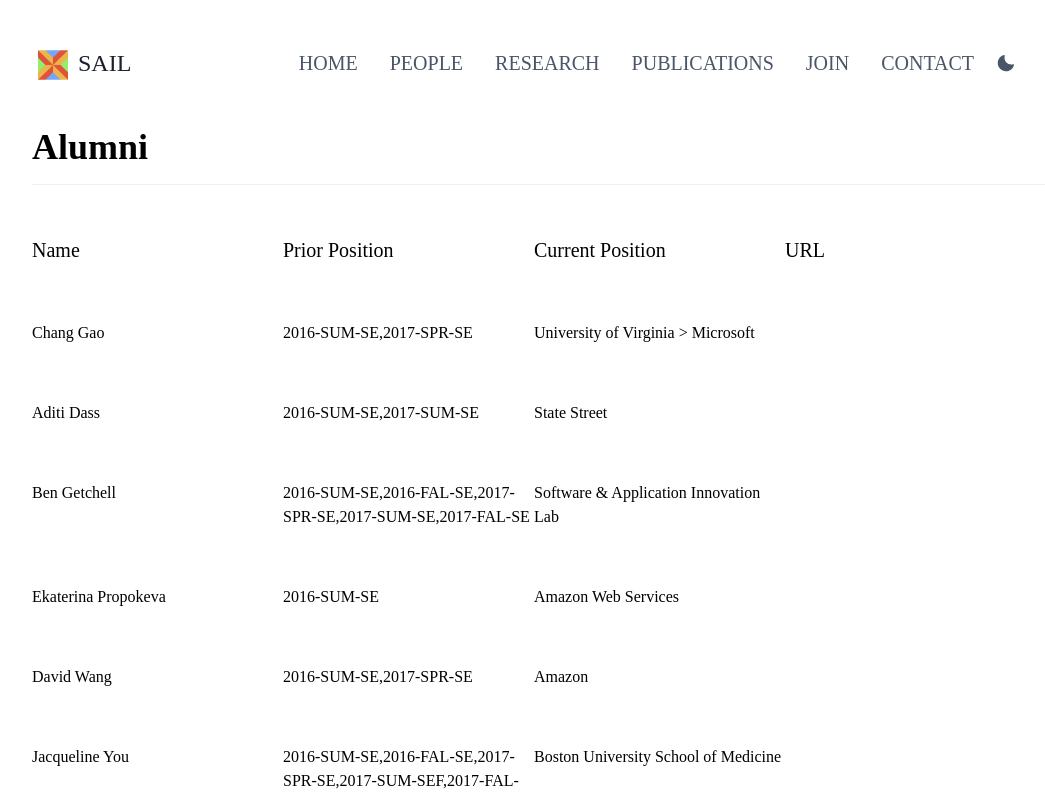
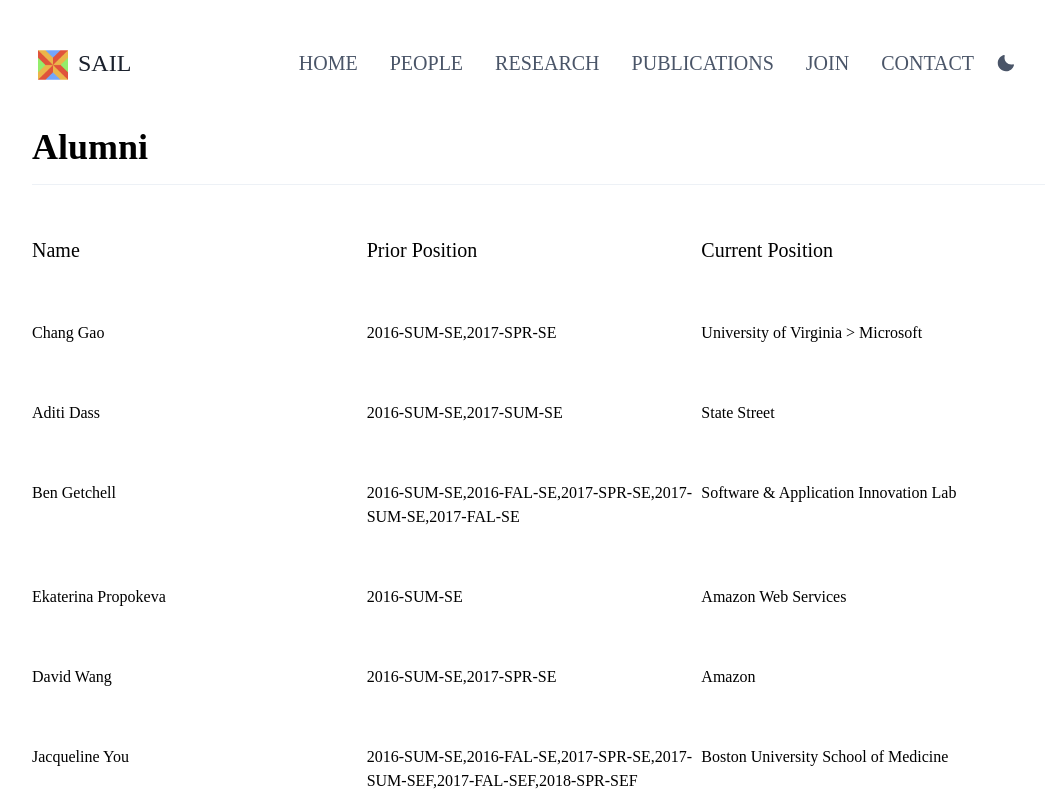
Before and after one commit to hicsail/hicsail.github.io, a React app: page /alumni in a window 1280 px wide. Shown: the top 797 px of the page, without its empty margins (106-1151 px from the left). Built offline with nearby package versions, Linux system fonts and the light colour scheme; a web font is replaced by a local one.

Commit message:
change alumni page's grid from 4 columns to 3

```diff
--- a/src/components/AlumniGrid.tsx
+++ b/src/components/AlumniGrid.tsx
@@ -2,32 +2,27 @@ import { Grid, Flex, Text, Link } from '@chakra-ui/react';
 import * as React from 'react';
 import styled from 'styled-components';
 import { INTERN_ALUMNI } from '../utils/internInformation';
-
-interface AlumniGridProps {
-  rows: Array<any>;
-}
 
 const GridColumn = styled.div`
   flex-grow: 1;
 `;
 
 export const AlumniGrid: React.FC = () => {
-  // console.log('rows: ' + rows);
   return (
     <Grid gap={4} alignItems="space-around">
       <Grid
-        templateColumns="25% 25% 25% 25%"
+        templateColumns="1fr 1fr 1fr"
         padding="20px 20px 20px 0px"
         fontSize="20px"
       >
         <GridColumn>Name</GridColumn>
         <GridColumn>Prior Position</GridColumn>
         <GridColumn>Current Position</GridColumn>
-        <GridColumn>URL</GridColumn>
+        {/* <GridColumn>URL</GridColumn> */}
       </Grid>
       {INTERN_ALUMNI.map(({ Intern_ID, Name, Cohort, Post_Internship }) => (
         <Grid
-          templateColumns="25% 25% 25% 25%"
+          templateColumns="1fr 1fr 1fr"
           padding="20px 20px 20px 0px"
           autoFlow="column"
         >
```
